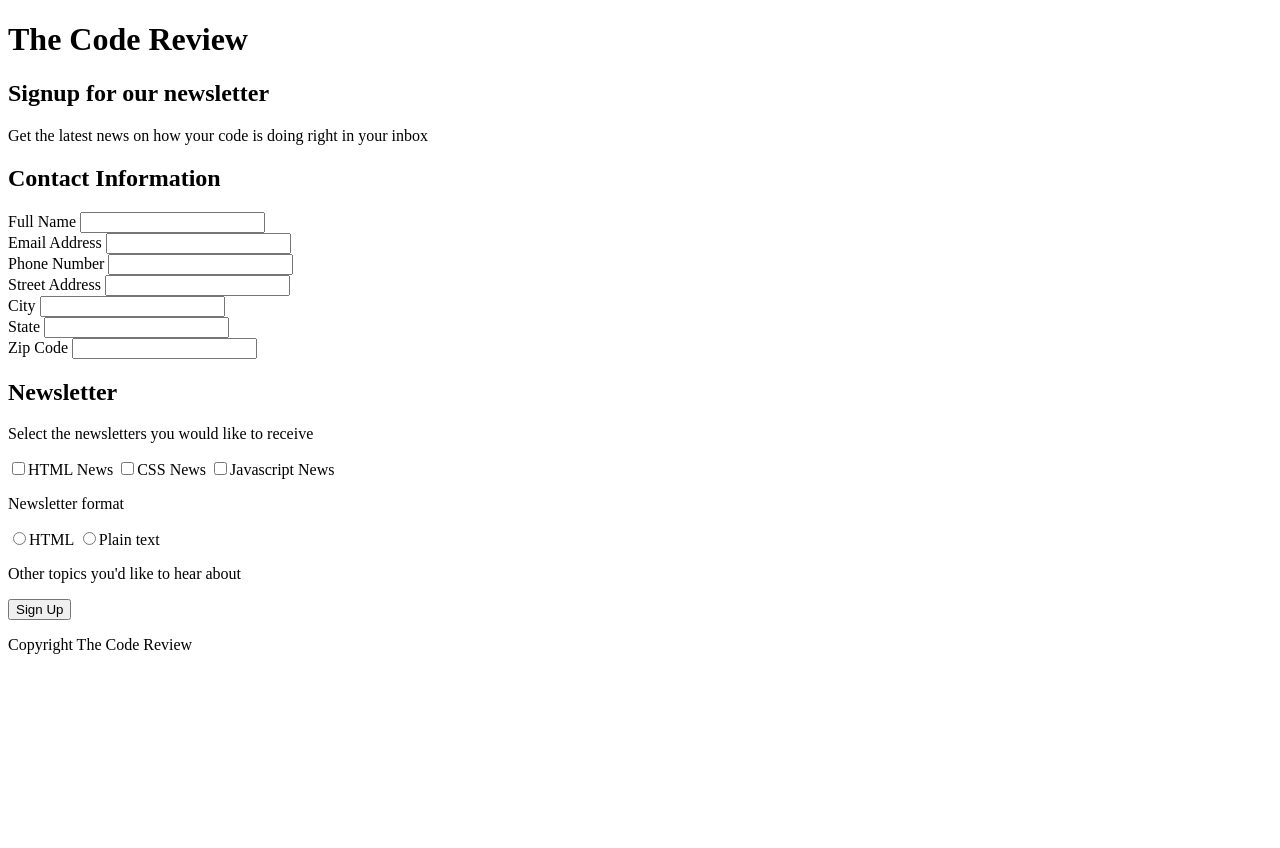
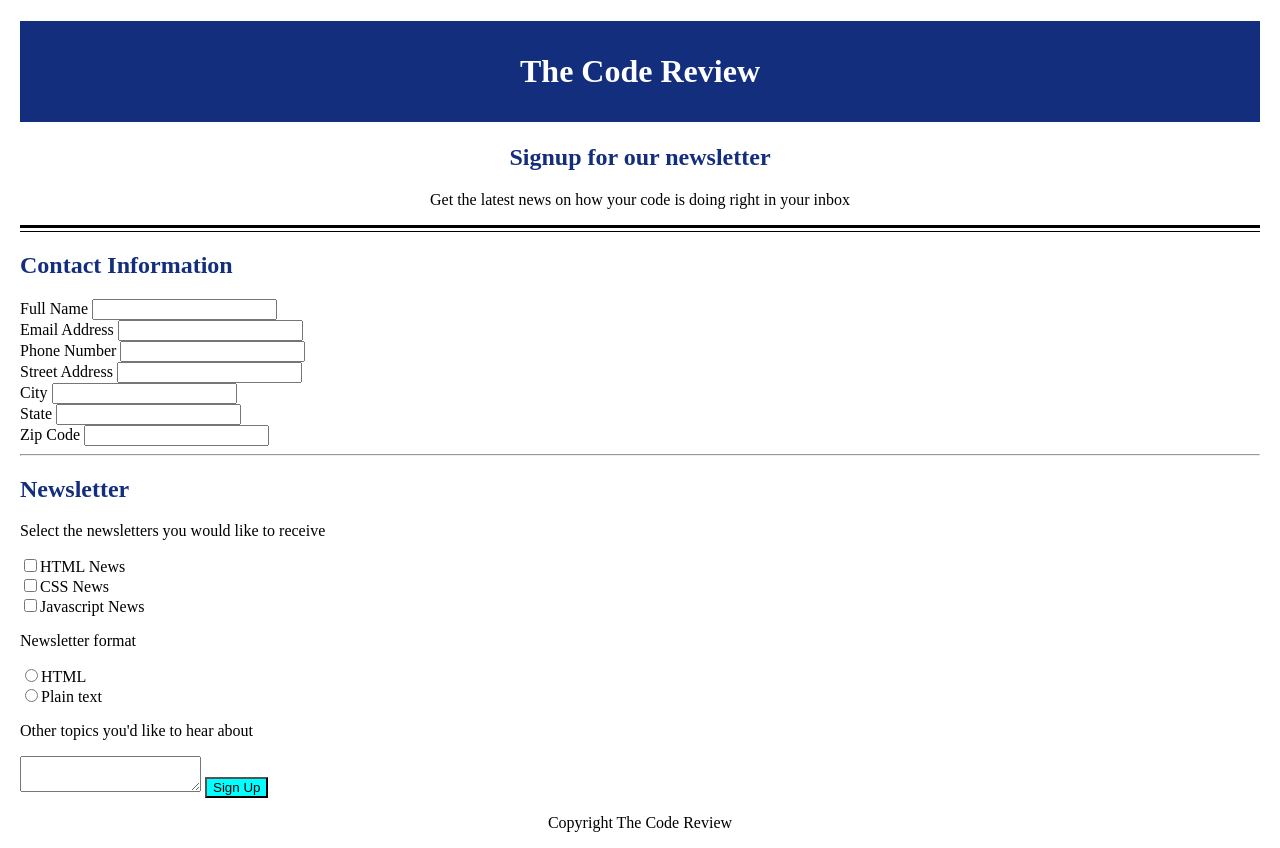
Before and after one commit to ChristianE125/Christian-s-3rd-Techdegree-Project, a plain HTML site: page index.html in a window 1280 px wide. Before the commit the page ends 800 px from the top, so only its background shows below. Drawn offline with Linux system fonts and the light colour scheme.

Commit message:
added html and css

```diff
--- a/index.html
+++ b/index.html
@@ -2,16 +2,20 @@
 <html lang="en">
   <head>
     <meta name="viewport" content="width=device-width, initial-scale=1">
+    <link rel="stylesheet" href="style.css">
 </head>
-<body>
+
     <header>
         <h1>The Code Review</h1>
     </header>
 
-    <h2>Signup for our newsletter</h2>
+    <body>
+    <div class="top-h2">
+        <h2>Signup for our newsletter</h2>
 
-    <p>Get the latest news on how your code is doing right in your inbox</p>
-
+        <p>Get the latest news on how your code is doing right in your inbox</p>
+    </div>
+    <hr class="top-hr">
     <h2>Contact Information</h2>
 
     <div>
@@ -48,24 +52,27 @@
         <label for="zip">Zip Code</label>
         <input type="text" id="zip" name="name_zip">
     </div>
-
+    <hr>
     <h2>Newsletter</h2>
 
     <p>Select the newsletters you would like to receive</p>
-    <input type="checkbox" id="html" value="html_news" name="user_news"><label for="html">HTML News</label>
-    <input type="checkbox" id="css" value="css_news" name="user_news"><label for="css">CSS News</label>
-    <input type="checkbox" id="javascript" value="javascript_news" name="user_news"><label for="javascript">Javascript News</label>
+    <input type="checkbox" id="html" value="html_news" name="user_news"><label for="html">HTML News</label><br>
+    <input type="checkbox" id="css" value="css_news" name="user_news"><label for="css">CSS News</label><br>
+    <input type="checkbox" id="javascript" value="javascript_news" name="user_news"><label for="javascript">Javascript News</label><br>
 
     <p>Newsletter format<p>
-    <input type="radio" id="html_format" value="html_format" name="user_format"><label for="html_format">HTML</label>
-    <input type="radio" id="plain_text" value="plain_text" name="user_format"><label for="plain_text">Plain text</label>
+    <input type="radio" id="html_format" value="html_format" name="user_format"><label for="html_format">HTML</label><br>
+    <input type="radio" id="plain_text" value="plain_text" name="user_format"><label for="plain_text">Plain text</label><br>
 
     <p>Other topics you'd like to hear about</p>
 
-    <button type="submit">Sign Up</button>
+
+    <textarea></textarea>
+
+    <button type="submit" class="submit">Sign Up</button>
 
 </body>
 
 <footer>
-    <p>Copyright The Code Review</p>
+    <p class="footer">Copyright The Code Review</p>
 </footer>
--- /dev/null
+++ b/style.css
@@ -0,0 +1,40 @@
+
+body {
+    margin: 0;
+    padding: 0;
+}
+h1 {
+    background-color: #142e7e;
+    margin-left: 0;
+    color: white;
+    padding: 1em;
+}
+
+h2 {
+    color: #142e7e;
+}
+
+.top-hr {
+    color: white;
+    padding: 1.5px;
+    border-top: 3px solid black;
+    border-bottom: 1px solid black;
+    border-left: none;
+    border-right: none;
+}
+
+body {
+    background-color: white;
+    margin-left: 20px;
+    margin-right: 20px;
+}
+
+.top-h2,
+.footer,
+h1 {
+    text-align: center;
+}
+
+.submit {
+    background-color: aqua;
+}
```
